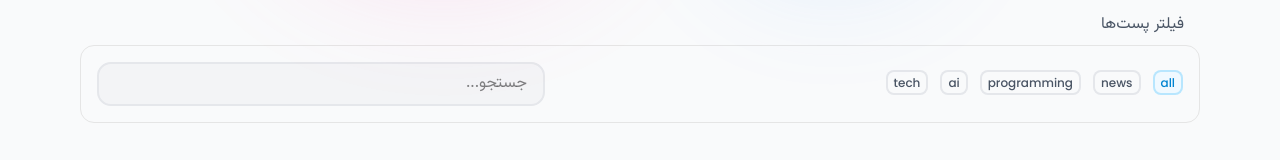
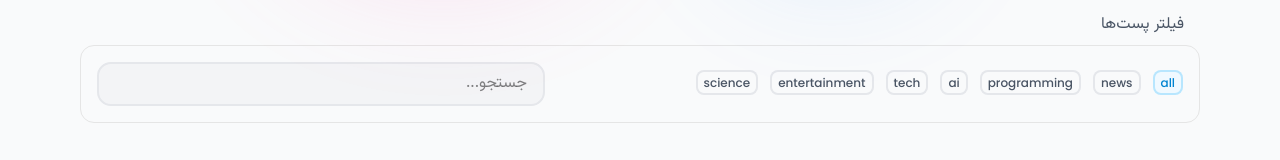
Before and after one commit to micodex/micodex-portfolio, a Next.js app: page /blog in a window 1280 px wide. Shown: the part 343-503 px from the top of the page. Built offline with nearby package versions, Linux system fonts and the light colour scheme; no server answers; the database is empty.

Commit message:
add: add more search tags for blog page

```diff
--- a/app/blog/page.tsx
+++ b/app/blog/page.tsx
@@ -20,7 +20,7 @@ async function getBlog(tag?: string, search?: string): Promise<IBlog[]> {
     if (search) url.searchParams.append("search", search);
 
     const res = await fetch(url.toString(), {
-      next: { revalidate: 60 },
+      cache: "no-store",
     }); // use ISR for caching posts
 
     if (!res.ok) throw new Error("Failed to fetch blog posts");
@@ -32,6 +32,7 @@ async function getBlog(tag?: string, search?: string): Promise<IBlog[]> {
     return [];
   }
 }
+
 interface BlogPageProps {
   searchParams: Promise<{
     tag?: string;
@@ -43,7 +44,15 @@ export default async function BlogPage({ searchParams }: BlogPageProps) {
 
   const blogPosts = await getBlog(params?.tag, params?.search);
 
-  const allTags = ["all", "news", "programming", "ai", "tech"];
+  const allTags = [
+    "all",
+    "news",
+    "programming",
+    "ai",
+    "tech",
+    "entertainment",
+    "science",
+  ];
 
   return (
     <div className="bg-gray-50 dark:bg-gray-950 overflow-x-hidden">
```
